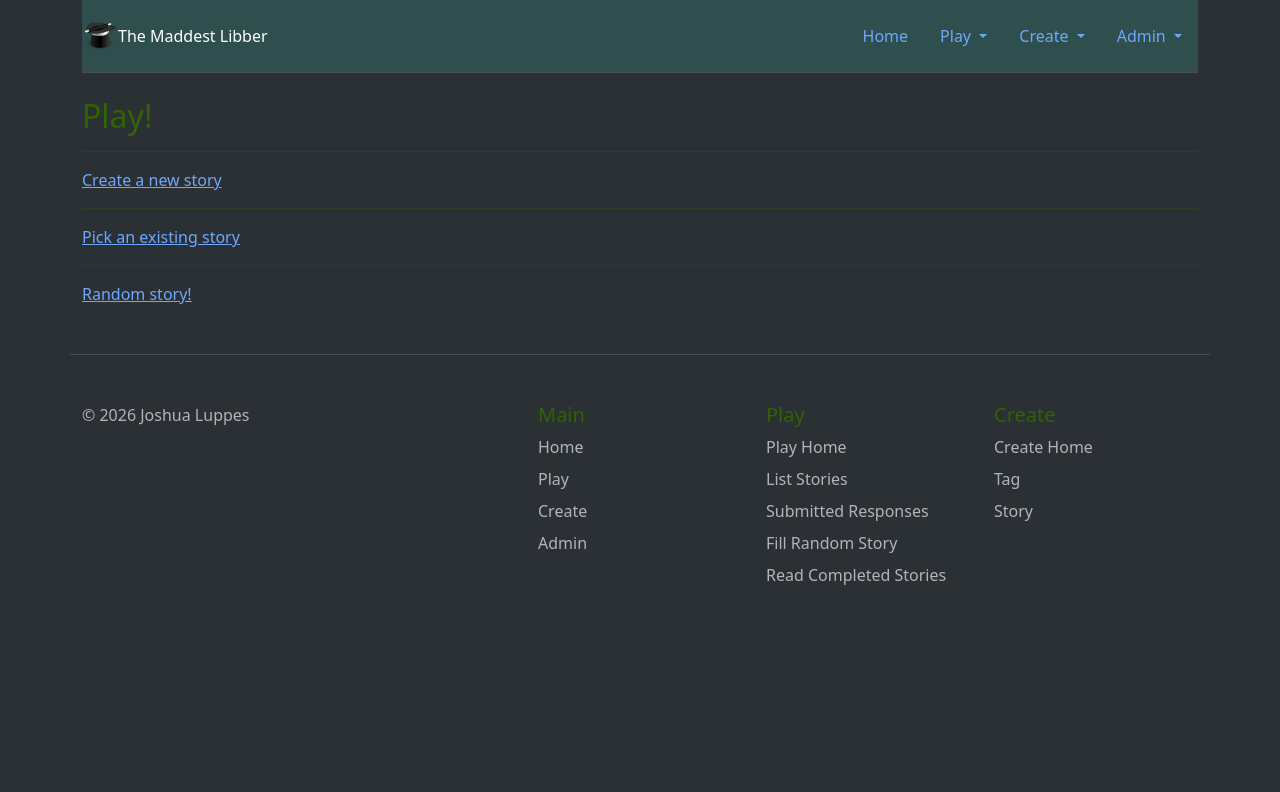
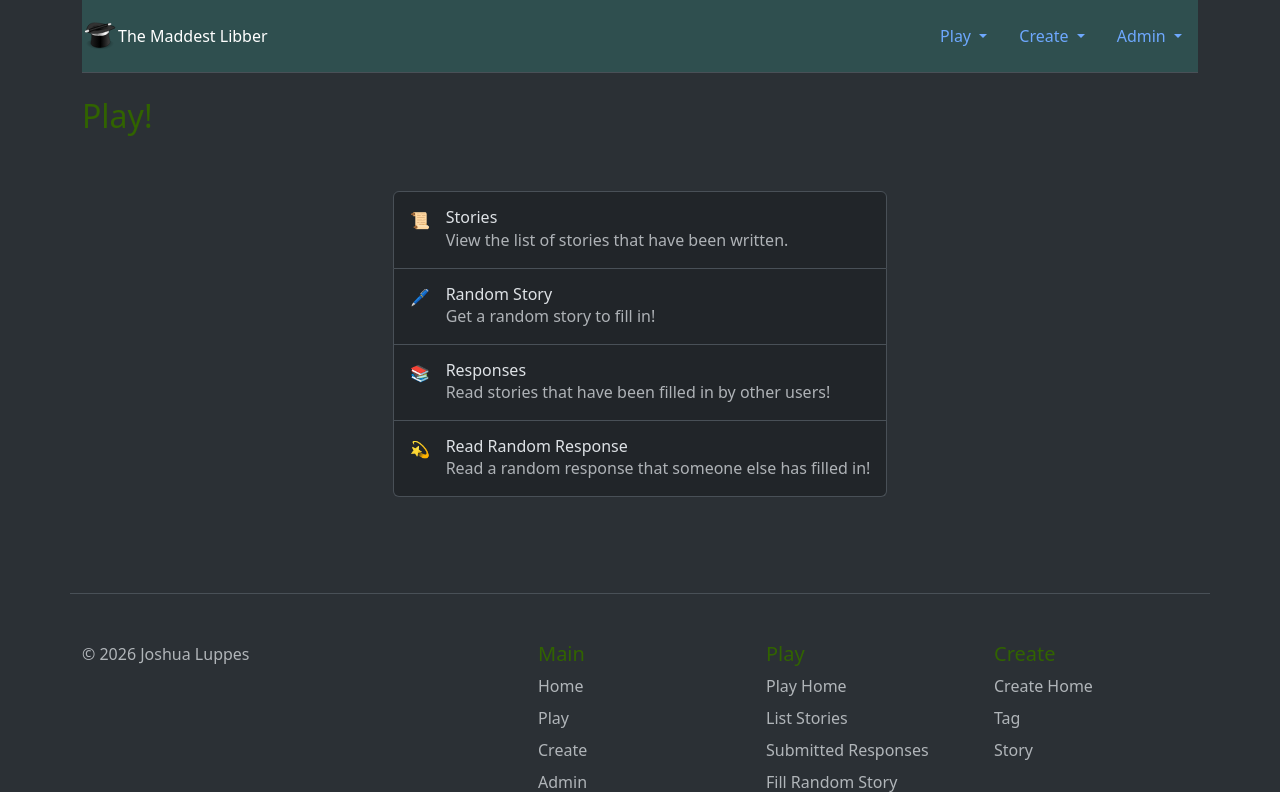
Before and after one commit to JLuppes/MaddestLibber, a Flask app: page /play/ in a window 1280 px wide. Shown: the top 792 px of the page. Before the commit the page ends 585 px from the top, so only its background shows below. Run offline with Flask 3, Linux system fonts and the light colour scheme.

Commit message:
Update home pages with links to content

```diff
--- a/blueprints/play/templates/play_home.html
+++ b/blueprints/play/templates/play_home.html
@@ -2,11 +2,72 @@
 {%block content %}
 
 <h2>Play!</h2>
-<hr />
-<p><a href="{{url_for('create.newStory')}}">Create a new story</a></p>
-<hr />
-<p><a href="{{url_for('play.listStories')}}">Pick an existing story</a></p>
-<hr />
-<p><a href="{{url_for('play.randomStory')}}">Random story!</a></p>
+
+<div
+  class="d-flex flex-column flex-md-row p-4 gap-4 py-md-5 align-items-center justify-content-center"
+>
+  <div class="list-group">
+    <a
+      href="{{url_for('play.listStories')}}"
+      class="list-group-item list-group-item-action d-flex gap-3 py-3"
+      aria-current="true"
+    >
+      📜
+      <div class="d-flex gap-2 w-100 justify-content-between">
+        <div>
+          <h6 class="mb-0">Stories</h6>
+          <p class="mb-0 opacity-75">
+            View the list of stories that have been written.
+          </p>
+        </div>
+      </div>
+    </a>
+    <a
+      href="{{url_for('play.randomStory')}}"
+      class="list-group-item list-group-item-action d-flex gap-3 py-3"
+      aria-current="true"
+    >
+      🖊️
+      <div class="d-flex gap-2 w-100 justify-content-between">
+        <div>
+          <h6 class="mb-0">Random Story</h6>
+          <p class="mb-0 opacity-75">
+            Get a random story to fill in!
+          </p>
+        </div>
+      </div>
+    </a>
+    <a
+      href="{{url_for('play.listResponses')}}"
+      class="list-group-item list-group-item-action d-flex gap-3 py-3"
+      aria-current="true"
+    >
+      📚
+      <div class="d-flex gap-2 w-100 justify-content-between">
+        <div>
+          <h6 class="mb-0">Responses</h6>
+          <p class="mb-0 opacity-75">
+            Read stories that have been filled in by other users!
+          </p>
+        </div>
+      </div>
+    </a>
+    <a
+      href="{{url_for('play.randomStory')}}"
+      class="list-group-item list-group-item-action d-flex gap-3 py-3"
+      aria-current="true"
+    >
+      💫
+      <div class="d-flex gap-2 w-100 justify-content-between">
+        <div>
+          <h6 class="mb-0">Read Random Response</h6>
+          <p class="mb-0 opacity-75">
+            Read a random response that someone else has filled in!
+          </p>
+        </div>
+      </div>
+    </a>
+  </div>
+</div>
 
 {%endblock%}
--- a/templates/base.html
+++ b/templates/base.html
@@ -37,7 +37,9 @@
             {# Display error messages (if any) #}
             {% if error %}
             <p class="error">{{error}}</p>
-            {% endif %} {# Display flashed messages #}
+            {% endif %}
+
+            {# Display flashed messages #}
             {% with messages = get_flashed_messages(with_categories=true) %}
                 {% if messages %}
                     {% include 'components/toasts.html' %}
--- a/templates/components/navbar.html
+++ b/templates/components/navbar.html
@@ -13,9 +13,9 @@
 </a>
 <ul class="nav nav-pills">
 
-  <li class="nav-item">
+  {# <li class="nav-item">
     <a href="{{url_for('main.home')}}" class="nav-link">Home</a>
-  </li>
+  </li> #}
 
   <li class="nav-item dropdown">
     <a
```
Also changed, not shown: blueprints/create/templates/create_home.html (+37 -0 lines), blueprints/play/templates/respond.html (+13 -42 lines), templates/index.html (+51 -1 lines).
